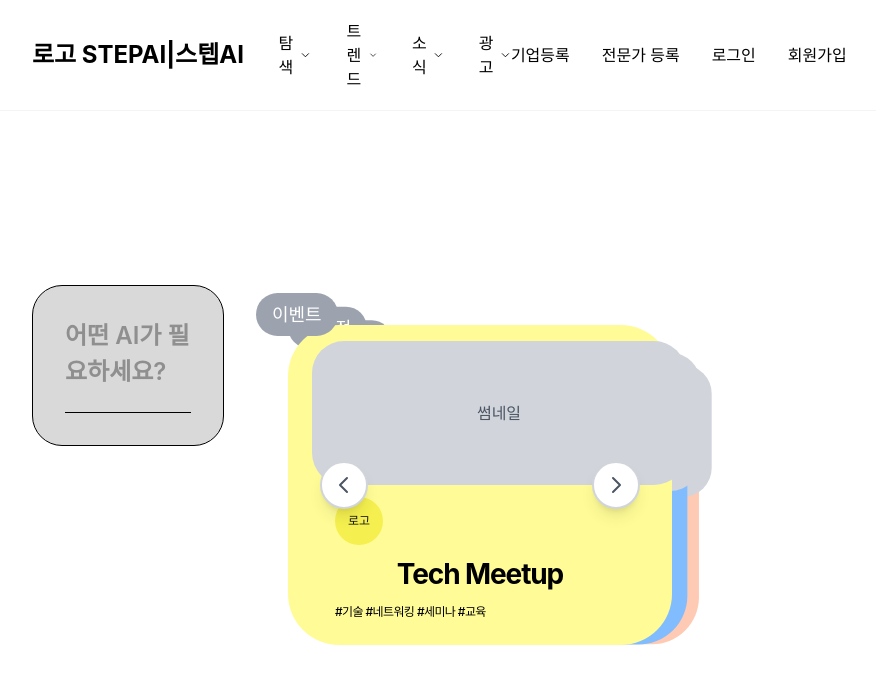
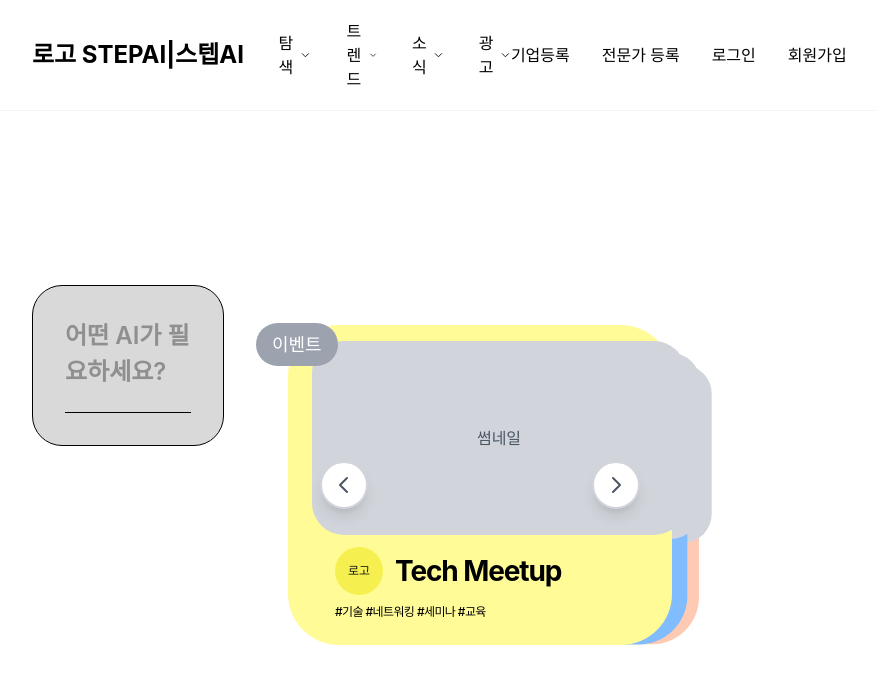
Before and after one commit to kimnamwook1/stepai-web, a Next.js app: page / in a window 1280 px wide. Shown: the top 684 px of the page, without its empty margins (288-1164 px from the left). Built offline with nearby package versions, Linux system fonts and the light colour scheme; a web font is replaced by a local one.

Commit message:
style: 뱃지 위치/로고-서비스명 수평정렬/해시태그 하단 등 피드백 반영

```diff
--- a/src/components/ContentsMain.tsx
+++ b/src/components/ContentsMain.tsx
@@ -191,7 +191,7 @@ const ContentsMain = () => {
                                         <div
                                             className="absolute bg-gray-400 text-white px-4 py-2 rounded-full z-20"
                                             style={{
-                                                top: '-32px',
+                                                top: '-2px',
                                                 left: '-32px',
                                             }}
                                         >
@@ -211,21 +211,16 @@ const ContentsMain = () => {
 
                                             {/* 하단 영역 */}
                                             <div className="flex-1 flex flex-col justify-center">
-                                                {/* 로고 */}
-                                                <div className="flex items-start mb-2" style={{ marginLeft: '23px' }}>
-                                                    <div className="w-[48px] h-[48px] bg-[#f5f04f] rounded-full flex items-center justify-center flex-shrink-0">
+                                                {/* 로고+서비스명 수평 정렬 */}
+                                                <div className="flex flex-row items-center mb-2" style={{ marginLeft: '23px' }}>
+                                                    <div className="w-[48px] h-[48px] bg-[#f5f04f] rounded-full flex items-center justify-center flex-shrink-0 mr-3">
                                                         <span className="text-xs">로고</span>
                                                     </div>
-                                                </div>
-
-                                                {/* 서비스명 */}
-                                                <div className="text-center mb-2">
                                                     <h4 className="text-[28px] font-bold text-black" style={{ fontFamily: 'Inter', letterSpacing: '-1.104px' }}>
                                                         {card.title}
                                                     </h4>
                                                 </div>
-
-                                                {/* 해시태그 - 중앙정렬에서 제외, 아래쪽에 고정 */}
+                                                {/* 해시태그 - 아래쪽에 고정 */}
                                                 <div className="mt-auto" style={{ marginLeft: '23px' }}>
                                                     <p className="text-[12px] font-medium text-black" style={{ fontFamily: 'Inter', letterSpacing: '-0.608px' }}>
                                                         {card.hashtags}
```
